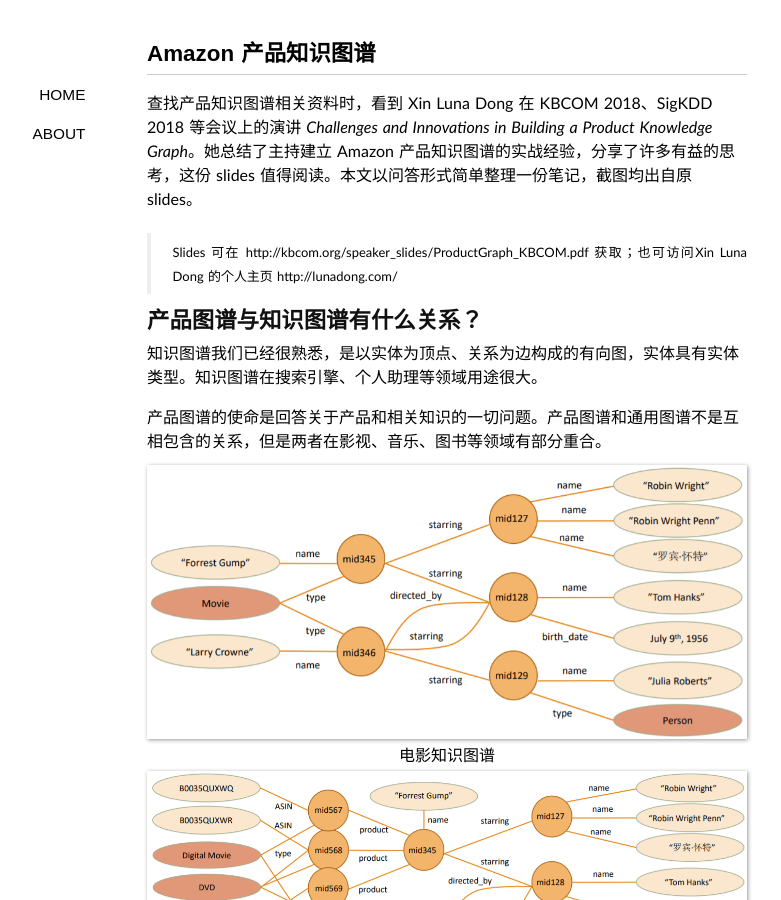
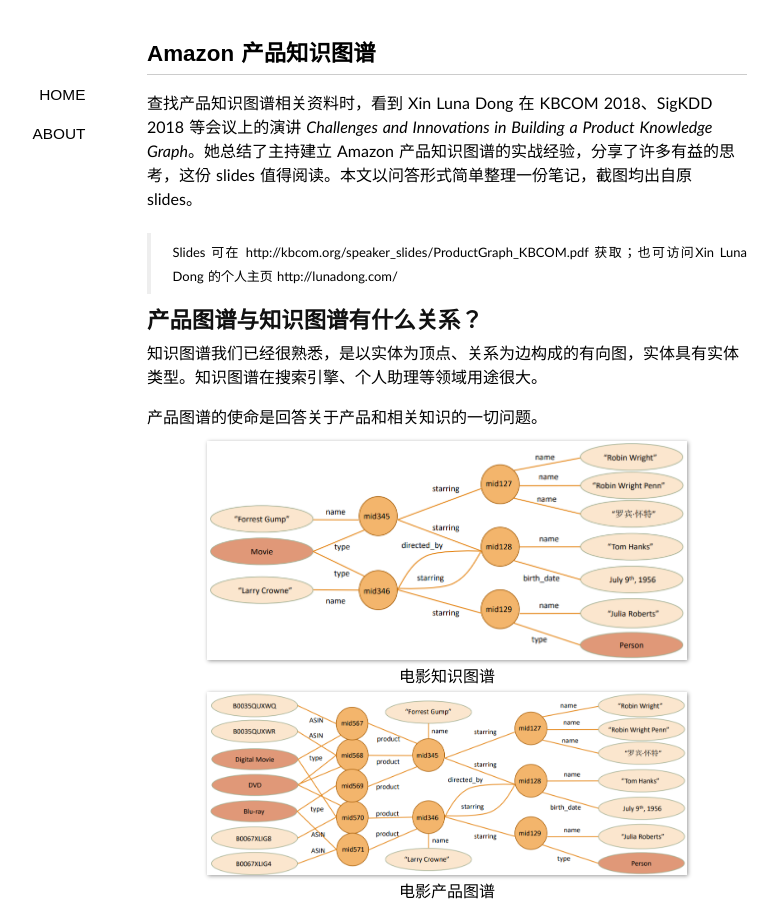
Before and after one commit to sighsmile/sighsmile.github.io, a Jekyll site: the page built from _posts/2018-08-06-product-knowledge-graph.md, in a window 1280 px wide and 900 px high. Shown: the whole window, without its empty margins (193-974 px from the left). Built offline with Jekyll 4.4.1, drawn with Linux system fonts in a browser that asks for light colours; some web fonts are replaced; comment, search, counter and statistics services are not loaded; some of the changed lines change nothing that is shown; some of the changed text lies outside the part shown.

Commit message:
Update 2018-08-06-product-knowledge-graph.md

```diff
--- a/_posts/2018-08-06-product-knowledge-graph.md
+++ b/_posts/2018-08-06-product-knowledge-graph.md
@@ -16,28 +16,32 @@
 
 知识图谱我们已经很熟悉，是以实体为顶点、关系为边构成的有向图，实体具有实体类型。知识图谱在搜索引擎、个人助理等领域用途很大。
 
-产品图谱的使命是回答关于产品和相关知识的一切问题。产品图谱和通用图谱不是互相包含的关系，但是两者在影视、音乐、图书等领域有部分重合。
+产品图谱的使命是回答关于产品和相关知识的一切问题。
 
 <div align="center"><figure>
   <img src="../assets/movie_knowledge_graph.png"
-  width=600
+  width="480"
   title="movie-knowledge-graph"/>
   <figcaption>电影知识图谱</figcaption>
 </figure></div>
 
+
 <div align="center"><figure>
   <img src="../assets/movie_product_graph.png"
-  width=600
+  width="480"
   title="movie-product-graph"/>
   <figcaption>电影产品图谱</figcaption>
 </figure></div>
 
+产品图谱和通用图谱不是互相包含的关系，但是两者在影视、音乐、图书等领域有部分重合。
+
 <div align="center"><figure>
   <img src="../assets/knowledge_vs_product_graph.png"
-  width=240
+  width="240"
   title="knowledge-vs-product-graph"/>
   <figcaption>知识图谱与产品图谱的关系</figcaption>
 </figure></div>
+
 
 ## 建立产品图谱有哪些困难之处？
 
@@ -62,7 +66,8 @@
 整个产品图谱架构分为图谱构建和图谱应用两大块。图谱构建部分又分为知识收集、知识清洗两部分。
 
 <div align="center"><figure>
-  <img src="../assets/product_graph_architecture.png" width=600
+  <img src="../assets/product_graph_architecture.png"
+  width="480"
   title="product-graph-architecture"/>
   <figcaption>产品图谱架构</figcaption>
 </figure></div>
@@ -81,7 +86,7 @@
 
 <div align="center"><figure>
   <img src="../assets/deep_knowledge_embedding_model.png"
-  width=600
+  width="480"
   title="deep-knowledge-embedding-model"/>
   <figcaption>深度知识模型</figcaption>
 </figure></div>
```
